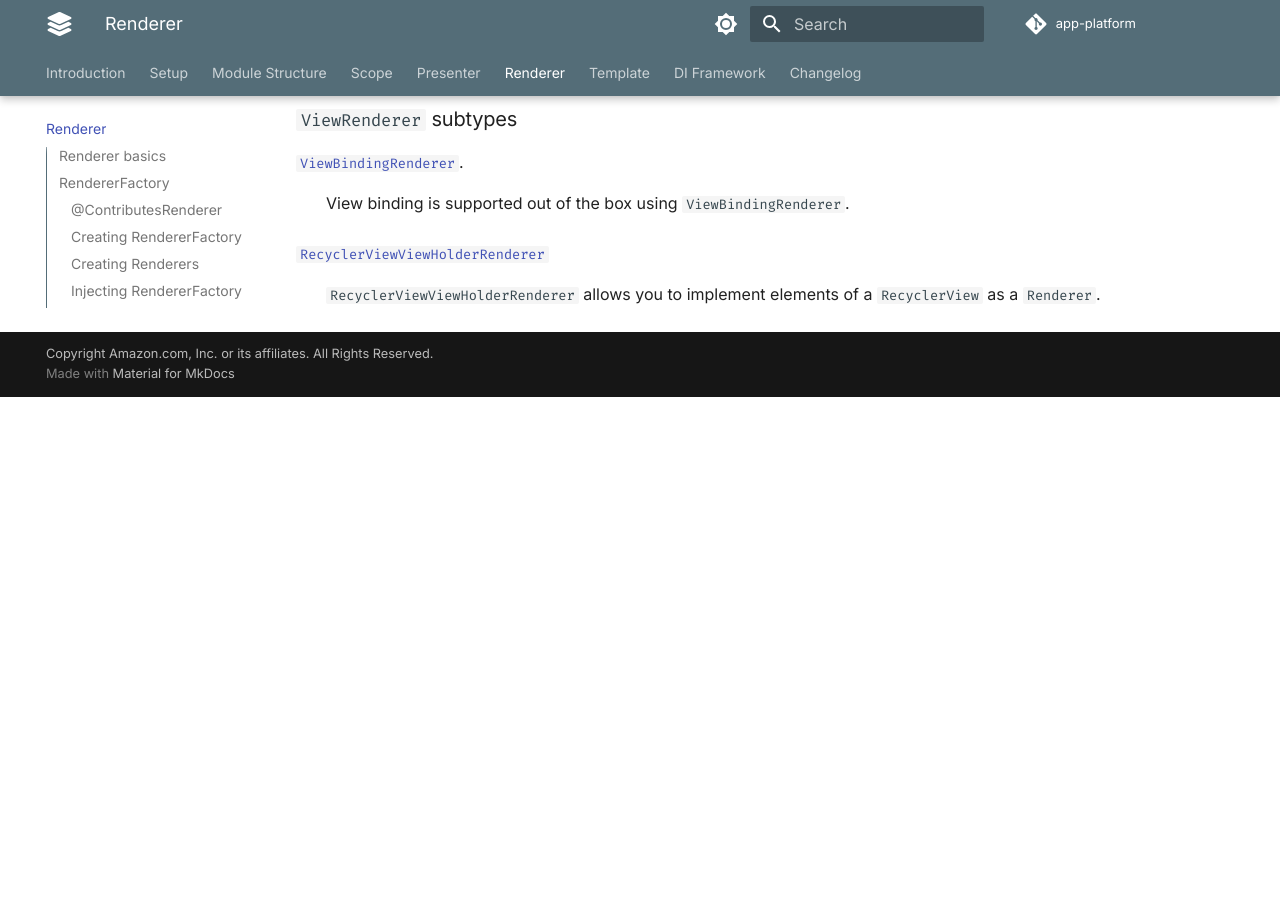
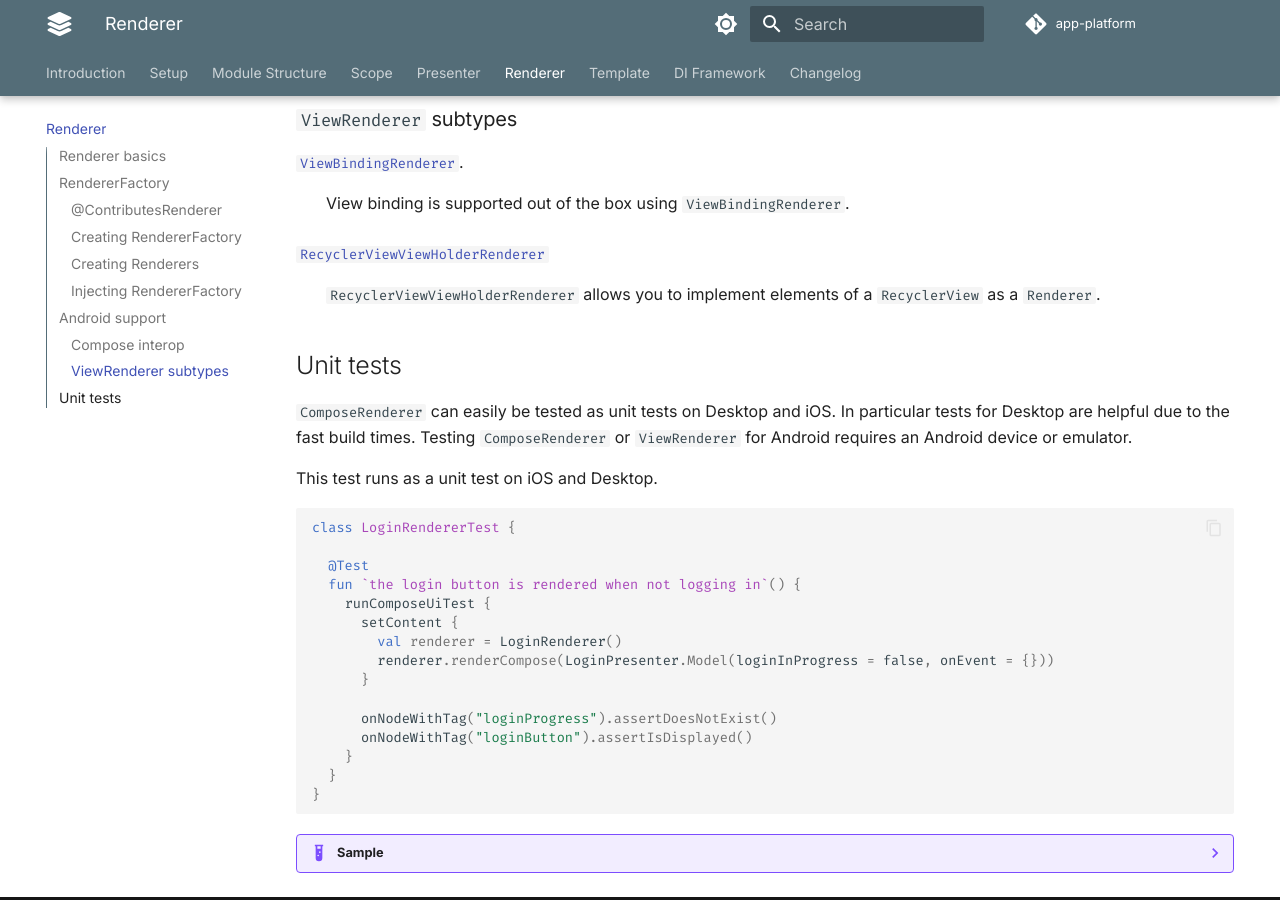
Before and after one commit to amzn/app-platform, an MkDocs documentation site: the page built from docs/renderer.md, in a window 1280 px wide and 900 px high, scrolled down 6179 px. Built offline with MkDocs 1.6.1 and Material for MkDocs 9.7.7, drawn with Linux system fonts in a browser that asks for light colours; comment, search, counter and statistics services are not loaded; before the commit the page ends 6576 px from its top, so only the background shows below that.

Commit message:
More documentation updates.

````diff
--- a/docs/renderer.md
+++ b/docs/renderer.md
@@ -331,3 +331,35 @@
 [`RecyclerViewViewHolderRenderer`](https://github.com/amzn/app-platform/blob/main/renderer-android-view/public/src/androidMain/kotlin/software/amazon/app/platform/renderer/RecyclerViewViewHolderRenderer.kt)
 
 :   `RecyclerViewViewHolderRenderer` allows you to implement elements of a `RecyclerView` as a `Renderer`.
+
+## Unit tests
+
+`ComposeRenderer` can easily be tested as unit tests on Desktop and iOS. In particular tests for Desktop are helpful
+due to the fast build times. Testing `ComposeRenderer` or `ViewRenderer` for Android requires an Android device or
+emulator.
+
+This test runs as a unit test on iOS and Desktop.
+
+```kotlin
+class LoginRendererTest {
+
+  @Test
+  fun `the login button is rendered when not logging in`() {
+    runComposeUiTest {
+      setContent {
+        val renderer = LoginRenderer()
+        renderer.renderCompose(LoginPresenter.Model(loginInProgress = false, onEvent = {}))
+      }
+
+      onNodeWithTag("loginProgress").assertDoesNotExist()
+      onNodeWithTag("loginButton").assertIsDisplayed()
+    }
+  }
+}
+```
+
+??? example "Sample"
+
+    The sample app demonstrates this with the [`LoginRendererTest`](https://github.com/amzn/app-platform/blob/main/sample/login/impl/src/appleAndDesktopTest/kotlin/software/amazon/app/platform/sample/login/LoginRendererTest.kt).
+    To avoid duplicating the test in the `desktopTest` and `iosTest` source folders, the sample app has a custom
+    source set `appleAndDesktop`, which is a shared parent source set for `apple` and `desktop`.
````
Also changed, not shown: docs/di.md (+1 -1 lines).
